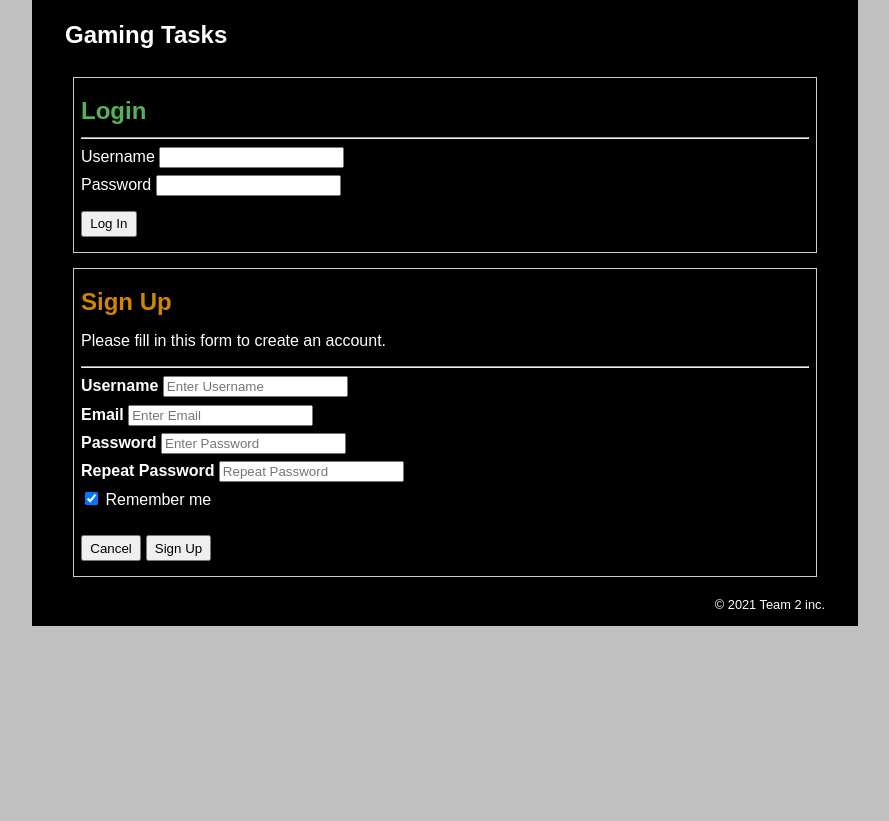
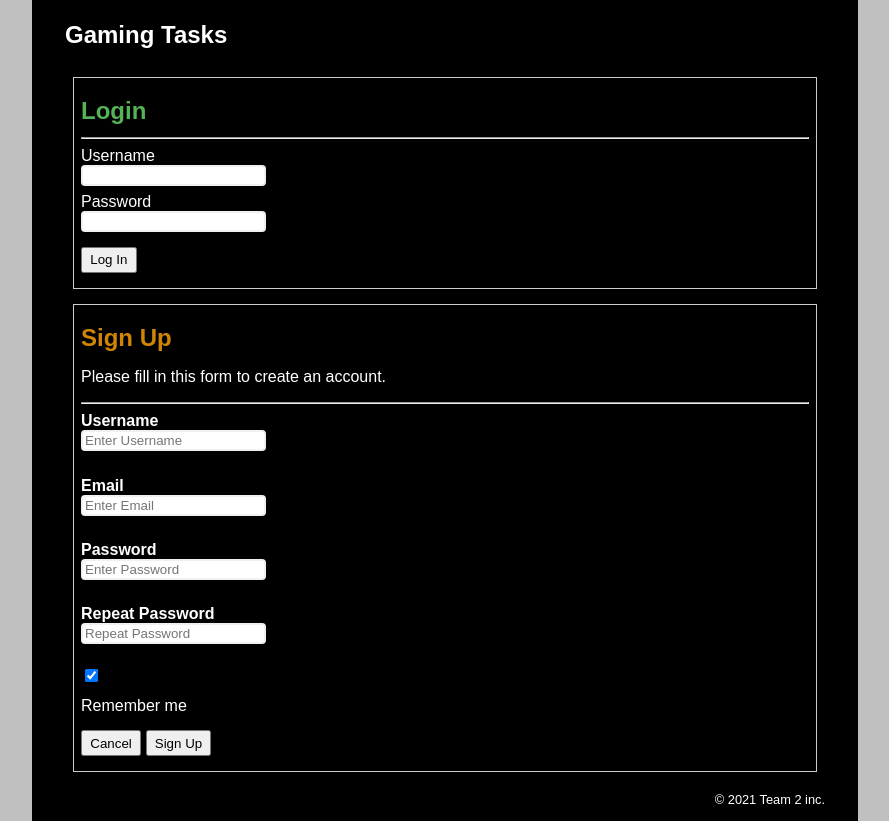
Before and after one commit to dpn418/IS-218-Project, a PHP site: page / in a window 1280 px wide. Shown: the whole page, without its empty margins (195-1084 px from the left). Before the commit the page ends 626 px from the top, so only its background shows below. Run offline with PHP 8.4, Linux system fonts and the light colour scheme; some libraries are stand-ins or nearby versions.

Commit message:
Fixed js Errors and added controller file

```diff
--- /dev/null
+++ b/proj(editing_the_mvc_code)/controller/view_controller.php
@@ -0,0 +1,7 @@
+<?php include 'view/header.php'; ?>
+<main>
+    <?php include 'view/login.php';?>
+
+    <?php include 'view/registration.php';?>
+</main>
+<?php include 'view/footer.php'; ?>
--- a/proj(editing_the_mvc_code)/index.php
+++ b/proj(editing_the_mvc_code)/index.php
@@ -1,7 +1 @@
-<?php include 'view/header.php'; ?>
-<main>
-    <?php include 'view/login.php';?>
-
-    <?php include 'view/registration.php';?>
-</main>
-<?php include 'view/footer.php'; ?>
+<?php include 'controller/view_controller.php'?>
--- a/proj(editing_the_mvc_code)/main.css
+++ b/proj(editing_the_mvc_code)/main.css
@@ -129,6 +129,16 @@ form {
     padding: .5% 1%;
 }
 
-.container .form-element{
+.container .form-control{
     margin: 1% 0;
 }
+
+.form-control input{
+    border: 2px solid #f0f0f0;
+    border-radius: 4px;
+    display: block;
+}
+
+.form-control.error input{
+    border-color: red;
+}
--- a/proj(editing_the_mvc_code)/view/header.php
+++ b/proj(editing_the_mvc_code)/view/header.php
@@ -4,7 +4,7 @@
 <head>
     <title>Gaming Tasks</title>
     <link rel="stylesheet" type="text/css" href="main.css">
-    <script defer src="validation.js"></script>
+    <script defer src="view/validation.js"></script>
 </head>
 
 <!-- the body section -->
--- a/proj(editing_the_mvc_code)/view/login.php
+++ b/proj(editing_the_mvc_code)/view/login.php
@@ -1,20 +1,24 @@
 <?php?>
 
 <div class="login">
-    <form id="loginForm" action="index.php" method="POST" style="border:1px solid #ccc">
+    <form id="loginForm" action="/" style="border:1px solid #ccc">
         <div class="container">
-            <h1 style="color:#56b256">Login</h1>
+            <div class="header">
+                <h1 style="color:#56b256">Login</h1>
+            </div>
             <hr>
-            <div class="form-element">
-                <label>Username</label>
-                <input type="text" name="username"  required />
+            <div class="form-control">
+                <label for="username">Username</label>
+                <input type="text" id="username" name="username"  required />
+                <small></small>
             </div>
-            <div class="form-element">
-                <label>Password</label>
-                <input type="password" name="password" required />
+
+            <div class="form-control">
+                <label for="password">Password</label>
+                <input type="password" id="password" name="password" required />
+                <small></small>
             </div>
-            <button type="submit" name="login" value="login" ">Log In</button>
+            <button type="submit">Log In</button>
         </div>
     </form>
-    <div id="error"></div>
 </div>
--- a/proj(editing_the_mvc_code)/view/registration.php
+++ b/proj(editing_the_mvc_code)/view/registration.php
@@ -3,29 +3,29 @@
 
 <div class="login">
 
-    <form action="/action_page.php" style="border:1px solid #ccc">
+    <form action="/" style="border:1px solid #ccc">
         <div class="container">
             <h1>Sign Up</h1>
             <p>Please fill in this form to create an account.</p>
             <hr>
-            <div class="form-element">
+            <div class="form-control">
             <label for="username"><b>Username</b></label>
-            <input type="text" placeholder="Enter Username" name="Username" pattern="" required> <br>
+            <input type="text" placeholder="Enter Username" name="Username"  required> <br>
             </div>
-            <div class="form-element">
+            <div class="form-control">
             <label for="email"><b>Email</b></label>
             <input type="text" placeholder="Enter Email" name="email" required> <br>
             </div>
 
-            <div class="form-element">
+            <div class="form-control">
             <label for="psw"><b>Password</b></label>
             <input type="password" placeholder="Enter Password" name="psw" required> <br>
             </div>
-            <div class="form-element">
+            <div class="form-control">
             <label for="psw-repeat"><b>Repeat Password</b></label>
             <input type="password" placeholder="Repeat Password" name="psw-repeat" required> <br>
             </div>
-            <div class="form-element">
+            <div class="form-control">
             <label>
                 <input type="checkbox" checked="checked" name="remember" style="margin-bottom:15px"> Remember me
             </label>
```
Also changed, not shown: proj(editing_the_mvc_code)/view/validation.js (+38 -5 lines).
